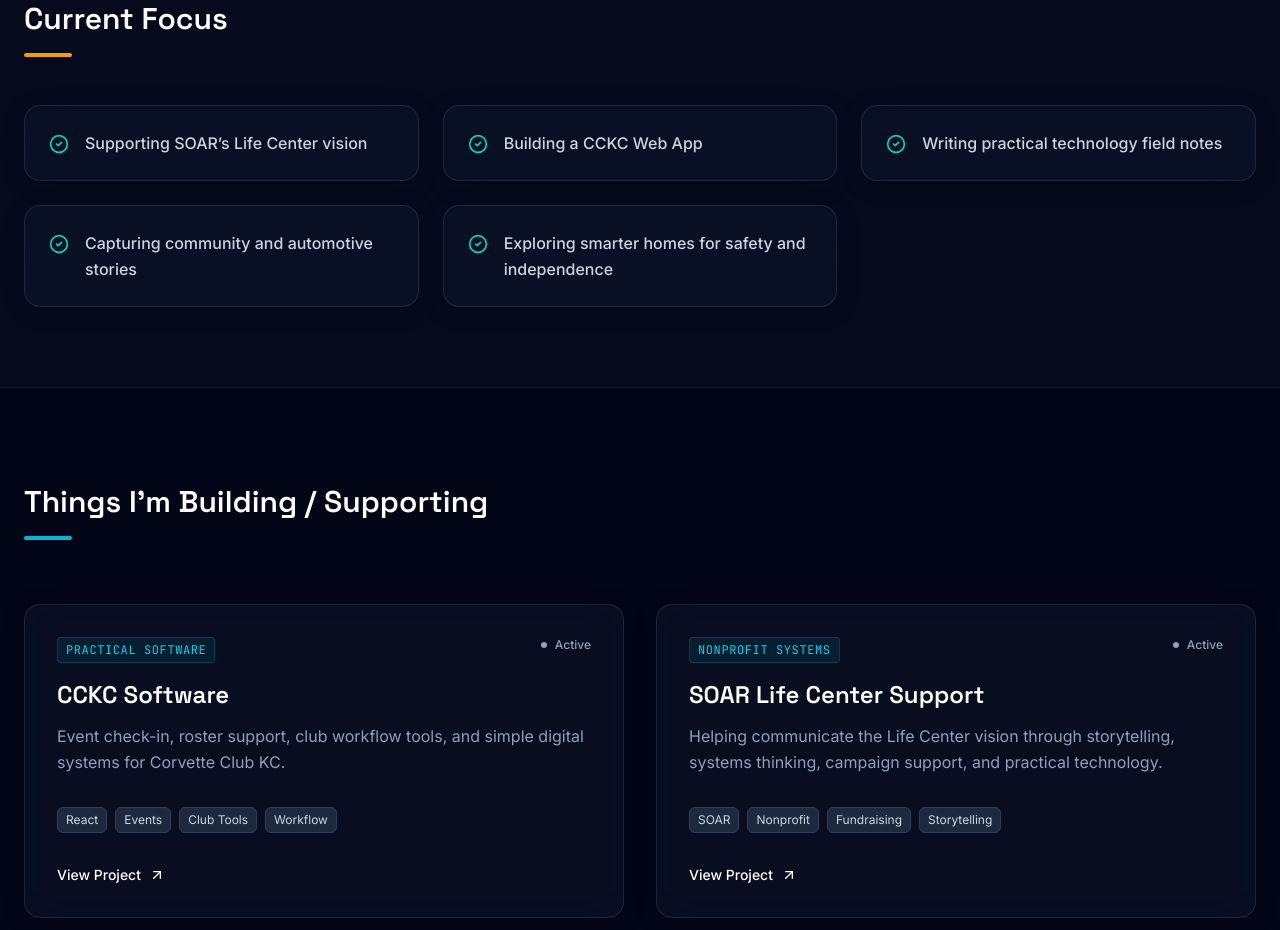
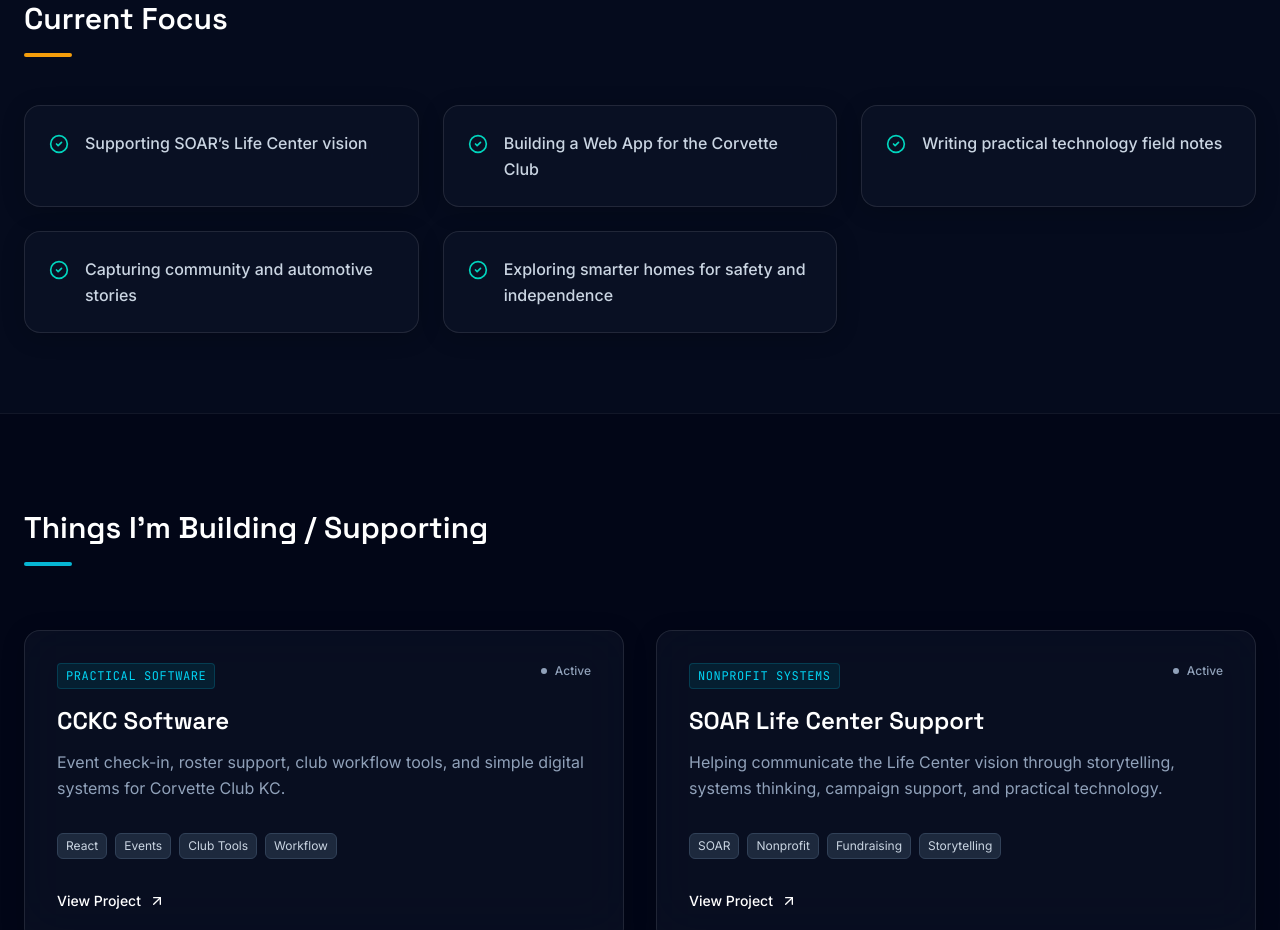
Before and after one commit to SmartReflectionsKC/jimlucke-webpage, a React (Vite) app: page / in a window 1280 px wide. Shown: the part 960-1890 px from the top of the page. Built offline with nearby package versions, Linux system fonts and the light colour scheme.

Commit message:
chore: update project metadata and content
- Fix spacing in metadata description
- Add profile image
- Update current focus description for clarity

```diff
--- a/metadata.json
+++ b/metadata.json
@@ -1,6 +1,6 @@
 {
   "name": "Jim Lucke - Personal Website",
-  "description": "Active Static web site for  Jim Lucke built with Vite, React, TypeScript, and Tailwind CSS.",
+  "description": "Active Static web site for Jim Lucke built with Vite, React, TypeScript, and Tailwind CSS.",
   "requestFramePermissions": [],
   "majorCapabilities": ["MAJOR_CAPABILITY_SERVER_SIDE_GEMINI_API"]
 }
--- a/src/data/siteContent.ts
+++ b/src/data/siteContent.ts
@@ -17,7 +17,7 @@
   ],
   currentFocus: [
     { title: "Supporting SOAR’s Life Center vision" },
-    { title: "Building a CCKC Web App" },
+    { title: "Building a Web App for the Corvette Club" },
     { title: "Writing practical technology field notes" },
     { title: "Capturing community and automotive stories" },
     { title: "Exploring smarter homes for safety and independence" }
```
Also changed, not shown: public/images/jim-lucke.jpeg (added).
